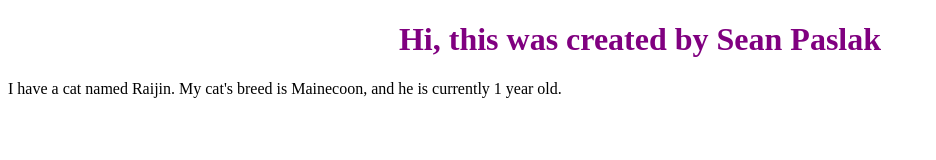
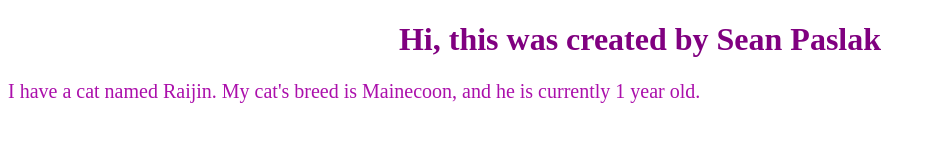
Before and after one commit to spaslak228/spaslak228.github.io, a plain HTML site: page index.html in a window 1280 px wide. Shown: the whole page, without its empty margins (0-936 px from the left). Drawn offline with Linux system fonts and the light colour scheme.

Commit message:
Update stylesheet.css

```diff
--- a/stylesheet.css
+++ b/stylesheet.css
@@ -3,7 +3,7 @@ h1 {
     text-align: center;
 }
 
-.cssDisplay {
+.cat {
   background-color: #FFFFFF;
   color: #AB0FAB;
   font-family: 'times new roman';
```
